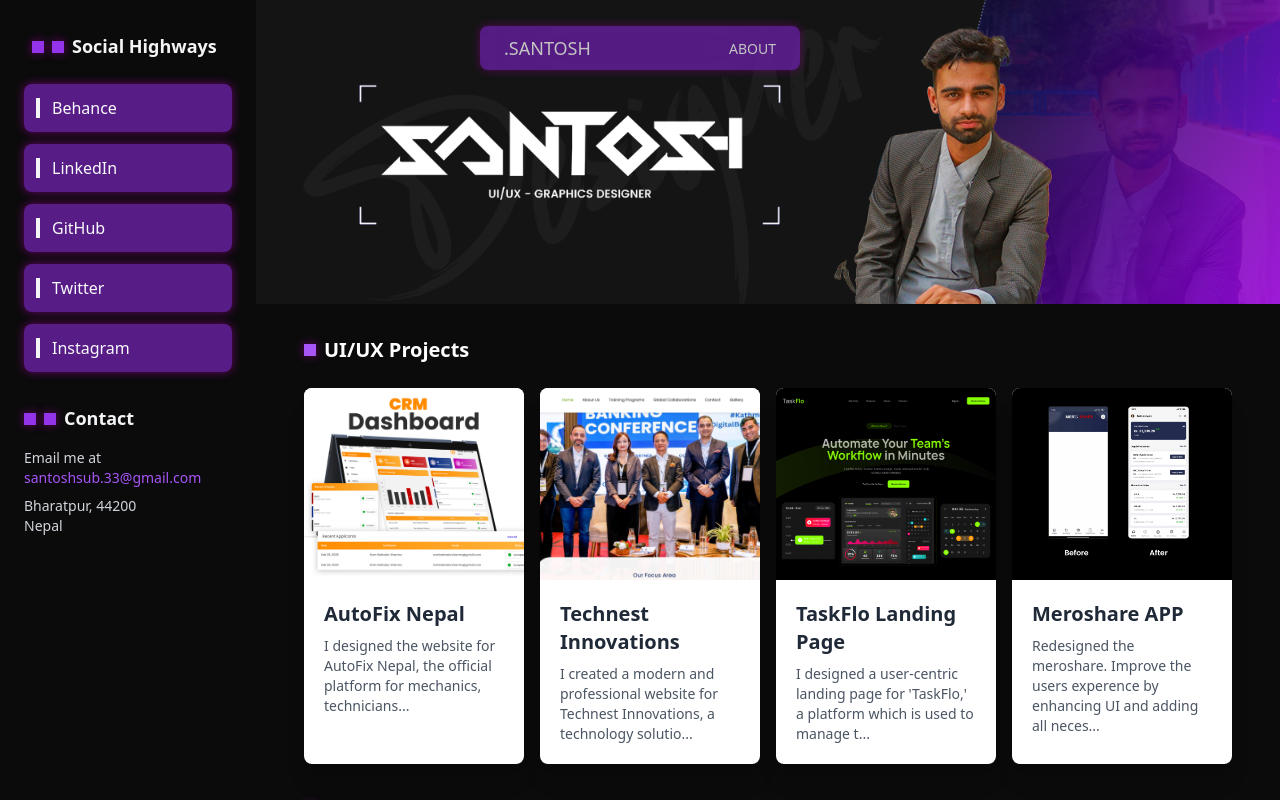
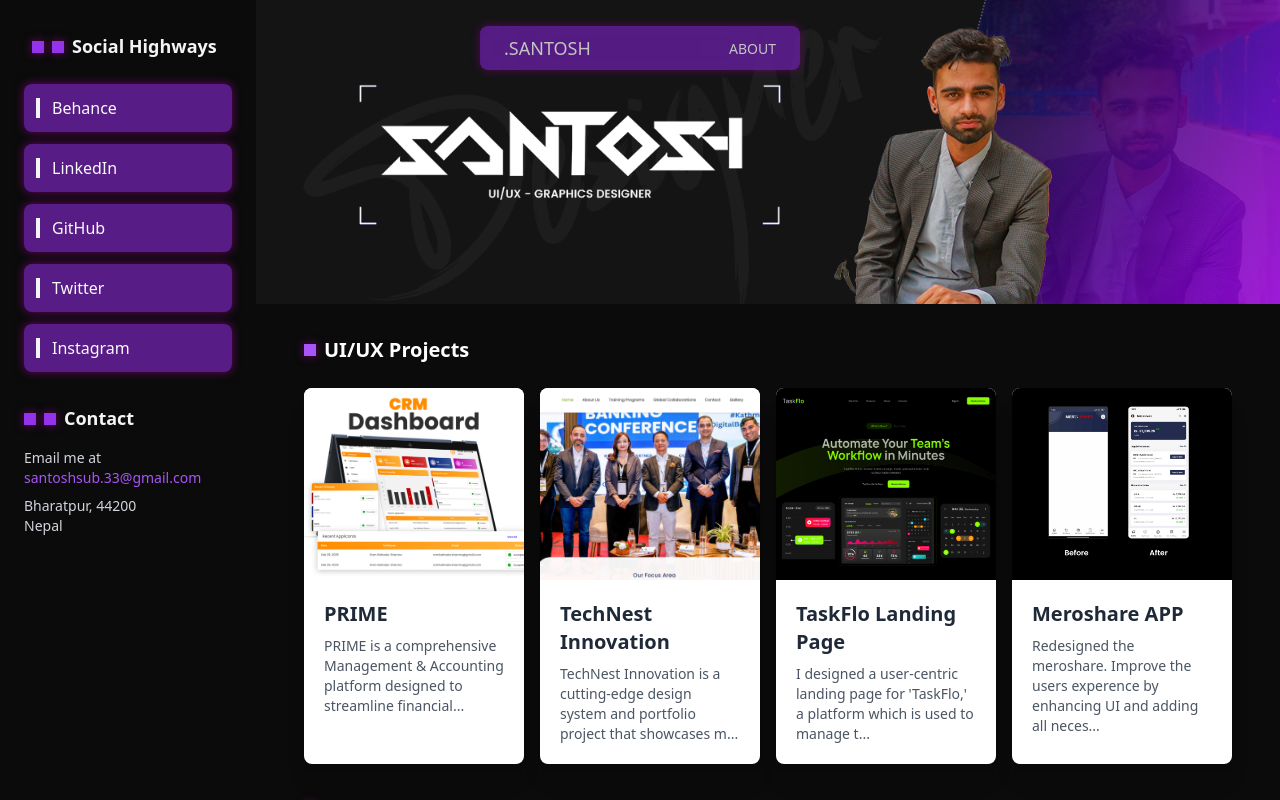
Before and after one commit to santosh-vault/New-Portfolio, a React (Vite) app: page / in a window 1280 px wide. Shown: the top 800 px of the page. Built offline with nearby package versions, Linux system fonts and the light colour scheme.

Commit message:
Updated ProjectContainer.jsx

```diff
--- a/src/Components/ProjectContainer.jsx
+++ b/src/Components/ProjectContainer.jsx
@@ -77,20 +77,20 @@
 const ProjectContainer = () => {
   const projects = [
     {
-      title: "AutoFix Nepal",
+      title: "PRIME",
       description:
-        "I designed the website for AutoFix Nepal, the official platform for mechanics, technicians, and automotive businesses in Nepal. The design focuses on connecting workshops with professional training, certification programs, and business support services. My work included creating an intuitive interface for members to access industry resources, networking opportunities, and exclusive partnership benefits.",
+        "PRIME is a comprehensive Management & Accounting platform designed to streamline financial operations. This project showcases a premium digital vault experience with elegant UI/UX design, featuring secure login flows, intuitive navigation, and a sophisticated interface that conveys trust and professionalism. The design emphasizes security, accessibility, and user experience for business accounting and management tasks.",
       image: crma,
       modalImage: Dashboard,
-      link: "https://www.autofixnepal.com/",
+      link: "https://www.figma.com/design/l70rvOTz2uzr7p969ZcZgk/PRIME?t=KJA6ePj1y6ZrhY0w-0",
     },
     {
-      title: "Technest Innovations",
+      title: "TechNest Innovation",
       description:
-        "I created a modern and professional website for Technest Innovations, a technology solutions company. The design emphasizes clean aesthetics and user-friendly navigation to showcase their services and expertise. My focus was on building a digital presence that effectively communicates their innovative approach and strengthens their brand identity in the tech industry.",
+        "TechNest Innovation is a cutting-edge design system and portfolio project that showcases modern UI/UX principles. The design emphasizes innovative technology solutions with a focus on user-centric design, clean aesthetics, and seamless interactions. This project demonstrates how thoughtful design can transform complex technical concepts into intuitive, engaging digital experiences.",
       image: bgg,
       modalImage: fintek,
-      link: "https://technestinnovations.com.np/",
+      link: "https://www.figma.com/design/FzIsm8su4tvMrN8yQudTDL/TechNest?node-id=0-1&p=f&t=KJA6ePj1y6ZrhY0w-0",
     },
     {
       title: "TaskFlo Landing Page",
```
